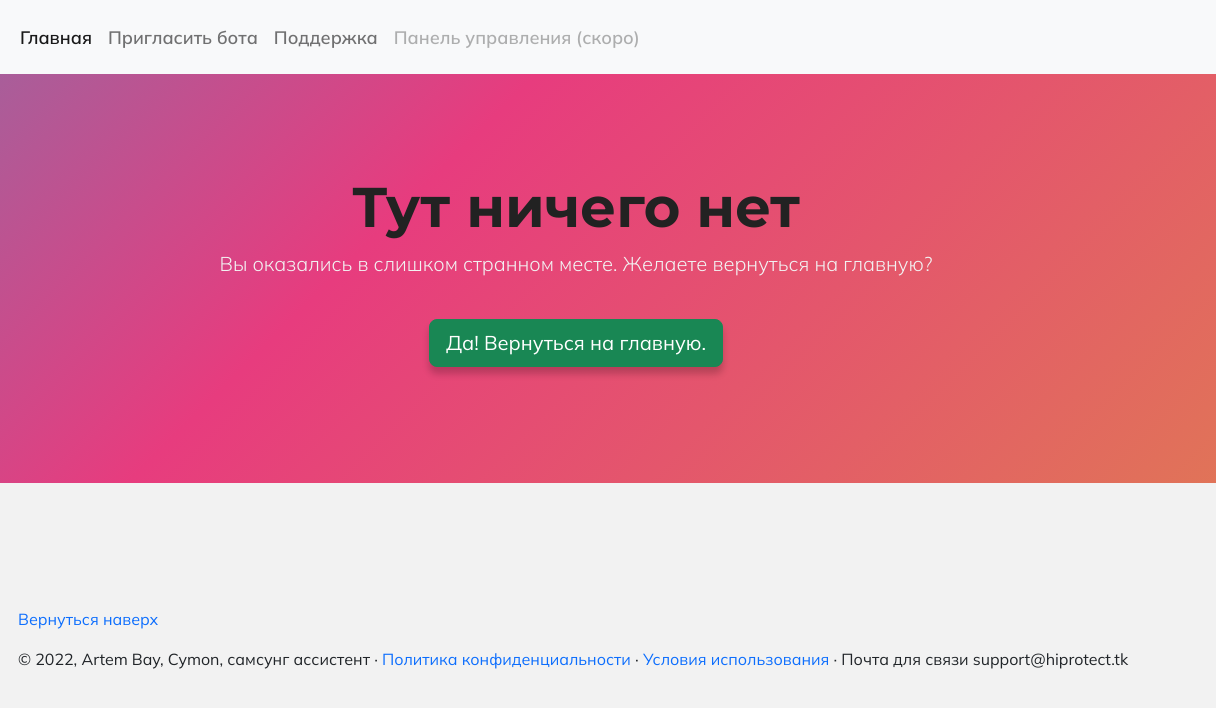
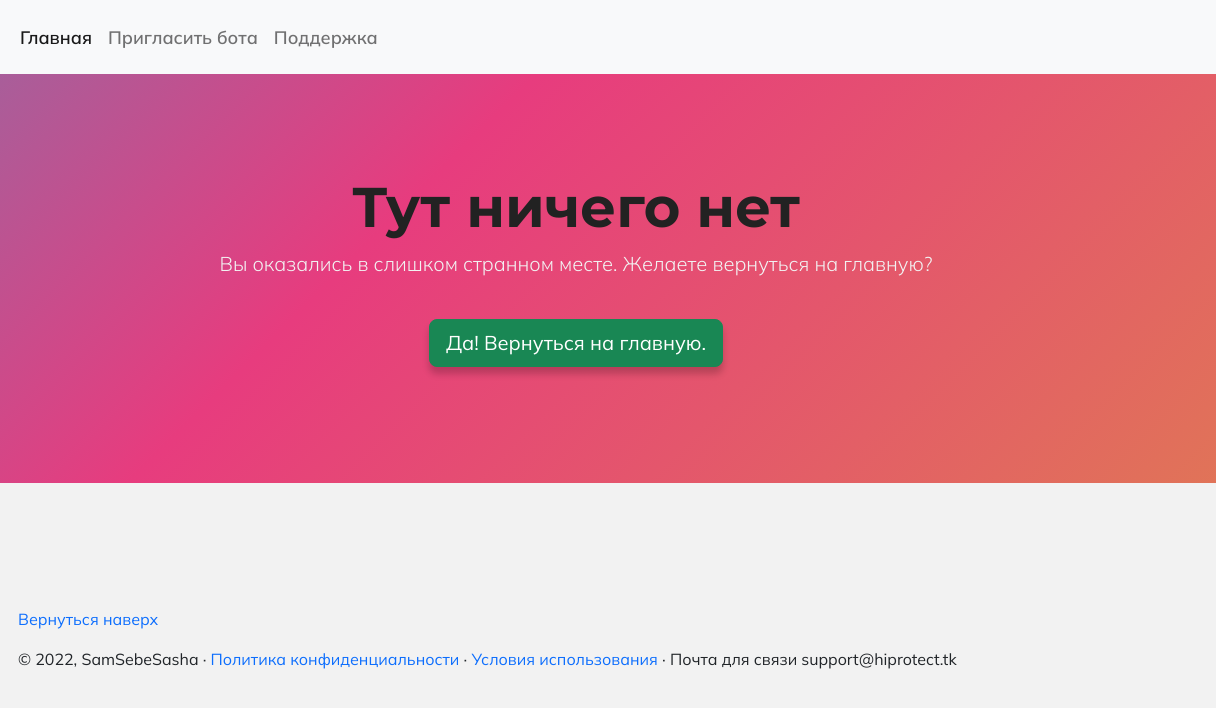
Before and after one commit to Alexandrhithub/gprotect.site, a plain HTML site: page 404.html in a window 1280 px wide. Shown: the full height of the page, 64-1280 px from the left. Drawn offline with nearby package versions, Linux system fonts and the light colour scheme.

Commit message:
Update 404.html

```diff
--- a/404.html
+++ b/404.html
@@ -11,8 +11,8 @@
         <script src="https://cdn.jsdelivr.net/npm/bootstrap@5.2.0-beta1/dist/js/bootstrap.bundle.min.js" integrity="sha384-pprn3073KE6tl6bjs2QrFaJGz5/SUsLqktiwsUTF55Jfv3qYSDhgCecCxMW52nD2" crossorigin="anonymous"></script>
         <link href="https://cdn.jsdelivr.net/npm/bootstrap@5.2.0-beta1/dist/css/bootstrap.min.css" rel="stylesheet" integrity="sha384-0evHe/X+R7YkIZDRvuzKMRqM+OrBnVFBL6DOitfPri4tjfHxaWutUpFmBp4vmVor" crossorigin="anonymous">
         <meta name="title" content="HiProtect - сильная защита вашего Discord сервера">
-        <meta name="description" content="HiProtect - Discord бот, защищающий серверы от уничтожения. Большой функционал и гибкая настройка не оставят вас равнодушными.">
-        <meta name="keywords" content="hiprotect, хайпротект, защита, discord, дискорд, бот, bot, discord bot, anti nuke, анти краш бот">
+        <meta name="description" content="GProtect - Discord бот, защищающий серверы от уничтожения. Большой функционал и гибкая настройка не оставят вас равнодушными.">
+        <meta name="keywords" content="gprotect, джипротект, защита, discord, дискорд, бот, bot, discord bot, anti nuke, анти краш бот">
         <meta http-equiv="Content-Type" content="text/html; charset=utf-8">
         <meta name="language" content="Russian">
         <script src="https://code.jquery.com/jquery-2.2.0.js" integrity="sha256-oYqpLeqZe9cetUDV+TFiBZHp3uJ+X4F5eLs4W6uSTSE=" crossorigin="anonymous"></script>
@@ -36,9 +36,6 @@
                     <li class="nav-item">
                     <a class="nav-link" href="https://discord.gg/U4ge8Fup5u" target="_blank">Поддержка</a>
                     </li>
-                    <li class="nav-item">
-                    <a class="nav-link disabled" href="https://www.youtube.com/watch?v=dQw4w9WgXcQ">Панель управления (скоро)</a>
-                    </li>
                 </ul>
                 </div>
             </div>
@@ -59,7 +56,7 @@
         <br>
         <footer class="container">
             <p class="float-right"><a href="#">Вернуться наверх</a></p>
-            <p>© 2022, Artem Bay, Cymon, самсунг ассистент · <a href="/privacy.html">Политика конфиденциальности</a> · <a href="/terms.html">Условия использования</a> · Почта для связи support@hiprotect.tk</p>
+            <p>© 2022, SamSebeSasha · <a href="/privacy.html">Политика конфиденциальности</a> · <a href="/terms.html">Условия использования</a> · Почта для связи support@hiprotect.tk</p>
         </footer>
     </body>
 </html>
```
